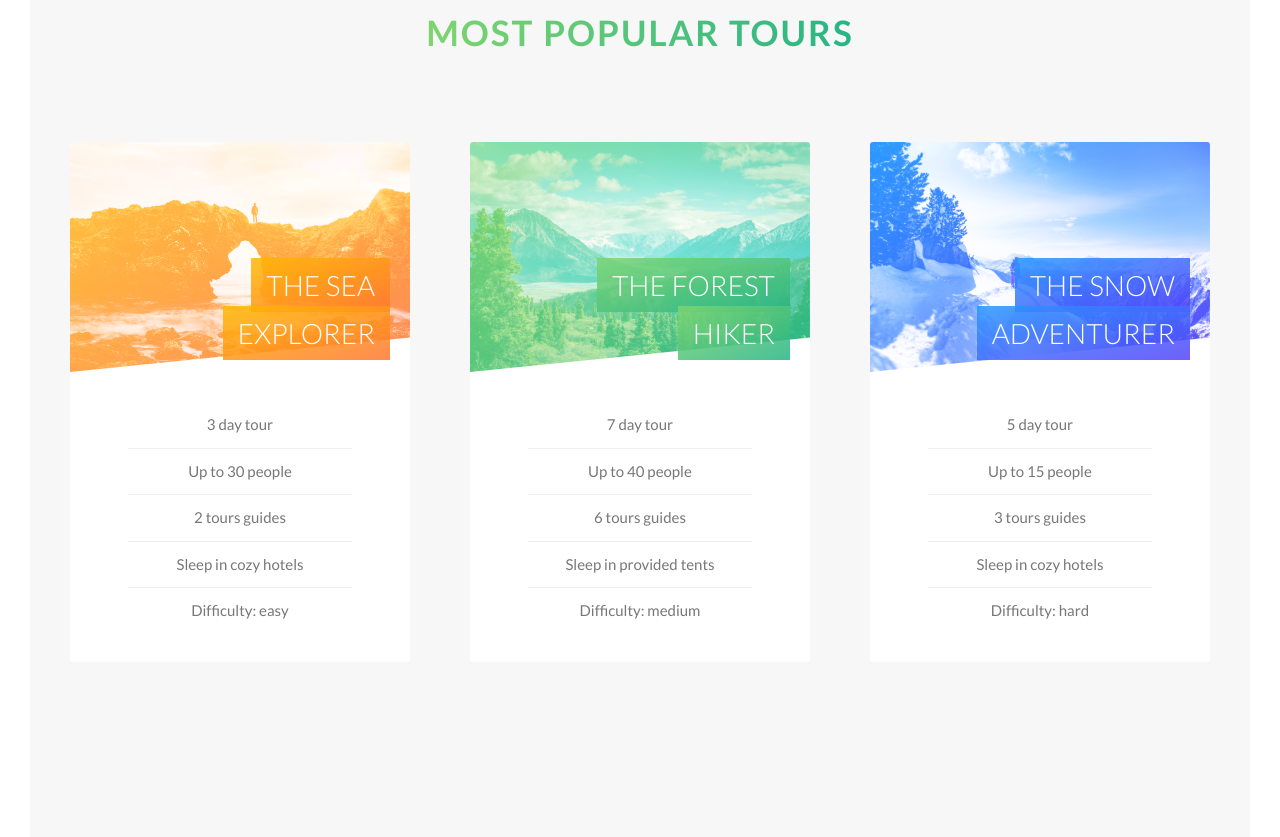
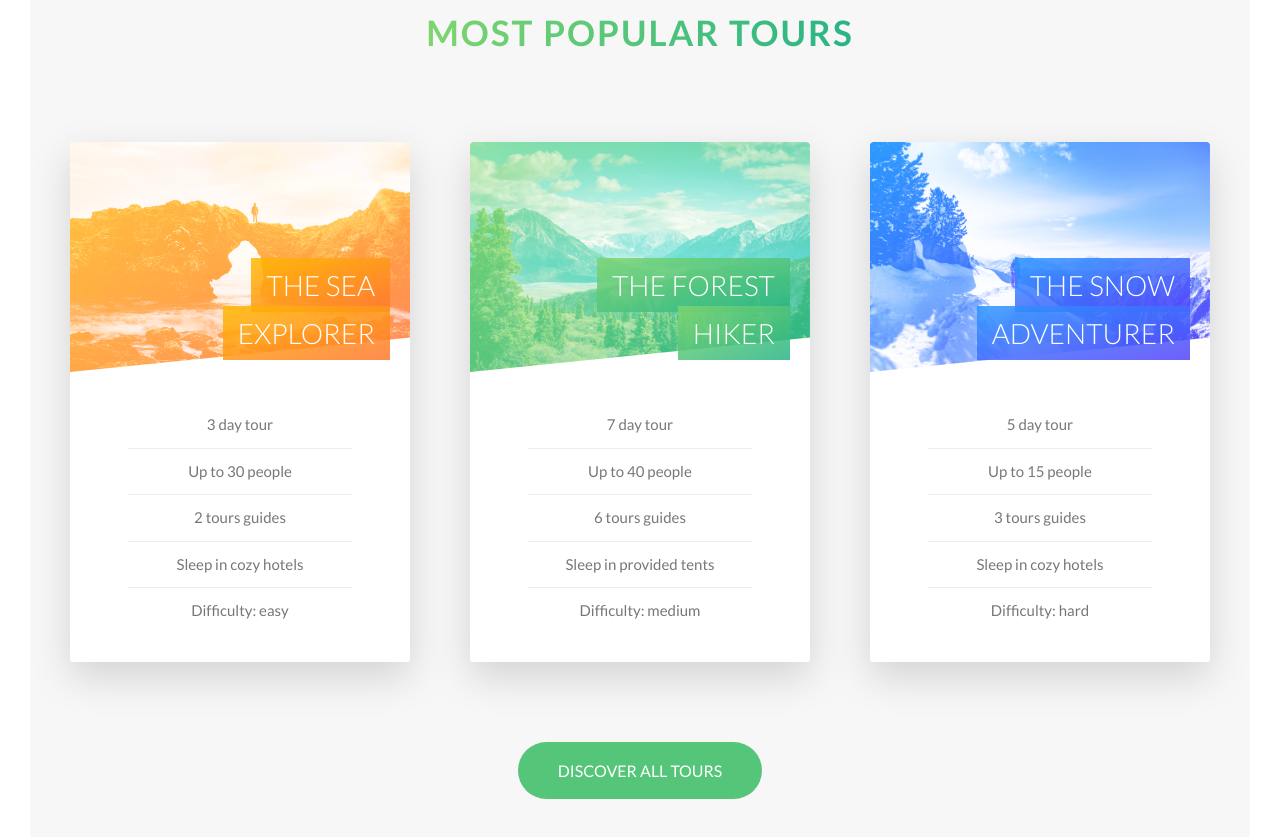
Before and after one commit to leetrent/advanced-css-2025, a website: page Natours/index.html in a window 1280 px wide. Shown: the part 2312-3149 px from the top of the page. Drawn offline with Linux system fonts and the light colour scheme.

Commit message:
Completed tours section

```diff
--- a/Natours/index.html
+++ b/Natours/index.html
@@ -173,6 +173,9 @@
                     </div>
                 </div>
             </div>
+            <div class="u-center-text u-margin-top-x-large">
+                <a href="#" class="btn btn--green">Discover all tours</a>
+            </div>
         </section>
         </main>
         <section class="grid-test">
--- a/Natours/sass/base/_utilities.scss
+++ b/Natours/sass/base/_utilities.scss
@@ -1,4 +1,8 @@
 .u-center-text {text-align: center;}
+
 .u-margin-bottom-small  {margin-bottom: 1.0rem;}
 .u-margin-bottom-medium {margin-bottom: 4rem;}
 .u-margin-bottom-large  {margin-bottom: 8rem;}
+
+.u-margin-top-large  {margin-bottom: 8rem;}
+.u-margin-top-x-large  {margin-bottom: 10rem;}
--- a/Natours/sass/components/_button.scss
+++ b/Natours/sass/components/_button.scss
@@ -31,6 +31,15 @@
     &--white {
         background-color: variables.$color-white;
         color: variables.$color-grey-dark;
+
+        &::after {
+            background-color: variables.$color-white;
+        }
+    }
+
+    &--green {
+        background-color: variables.$color-primary;
+        color: variables.$color-white;
 
         &::after {
             background-color: variables.$color-white;
--- a/Natours/sass/components/_card.scss
+++ b/Natours/sass/components/_card.scss
@@ -7,7 +7,6 @@
     height: 52rem;
 
     &__side {
-        height: 2rem;
         height: 52rem;
         transition: all 0.8s ease;
         position: absolute;
@@ -16,8 +15,8 @@
         width: 100%;
         backface-visibility: hidden;
         border-radius: 3px;
-        overflow:hidden;
-        box-shadow: 0, 1.5rem 4rem rgba(variables.$color-black, 0.15);
+        overflow: hidden;
+        box-shadow: 0 1.5rem 4rem rgba(variables.$color-black, 0.15);
 
         &--front {
             background-color: variables.$color-white;
@@ -52,6 +51,8 @@
         background-blend-mode: screen;
         -webkit-clip-path: polygon(0 0, 100% 0, 100% 85%, 0 100%);
         clip-path: polygon(0 0, 100% 0, 100% 85%, 0 100%);
+        border-top-left-radius: 3px;
+        border-top-right-radius: 3px;
 
         &--1 {
             background-image: linear-gradient(to right bottom, variables.$color-secondary-light, variables.$color-secondary-dark), url(../img/nat-5.jpg);
--- a/Natours/sass/pages/_home.scss
+++ b/Natours/sass/pages/_home.scss
@@ -24,6 +24,6 @@
 
 .section-tours {
     background-color: variables.$color-grey-light-1;
-    padding: 25rem 0 50rem 0;
+    padding: 25rem 0 5rem 0;
     margin-top: -20vh;
 }
```
Also changed, not shown: Natours/css/style.css, 1 other file.
